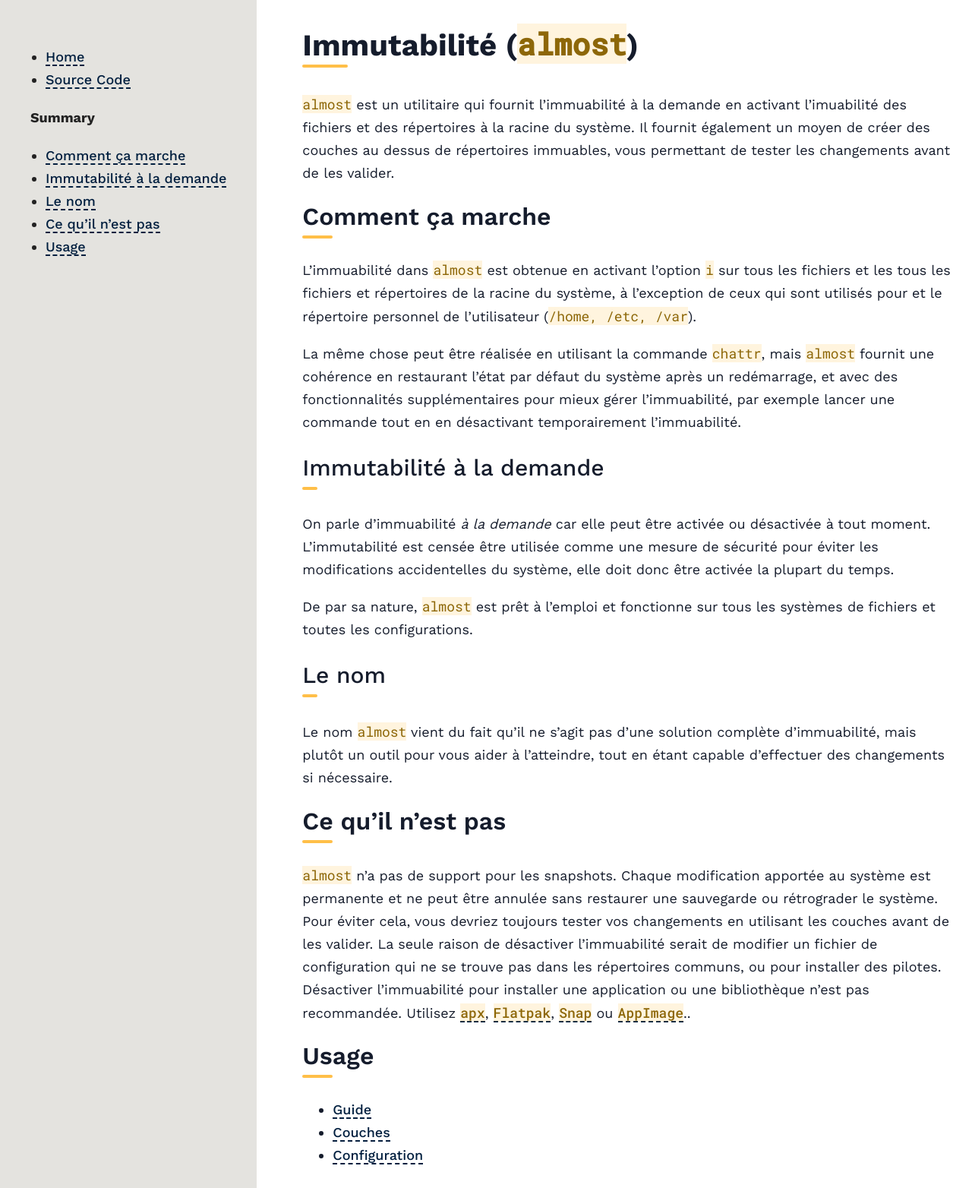
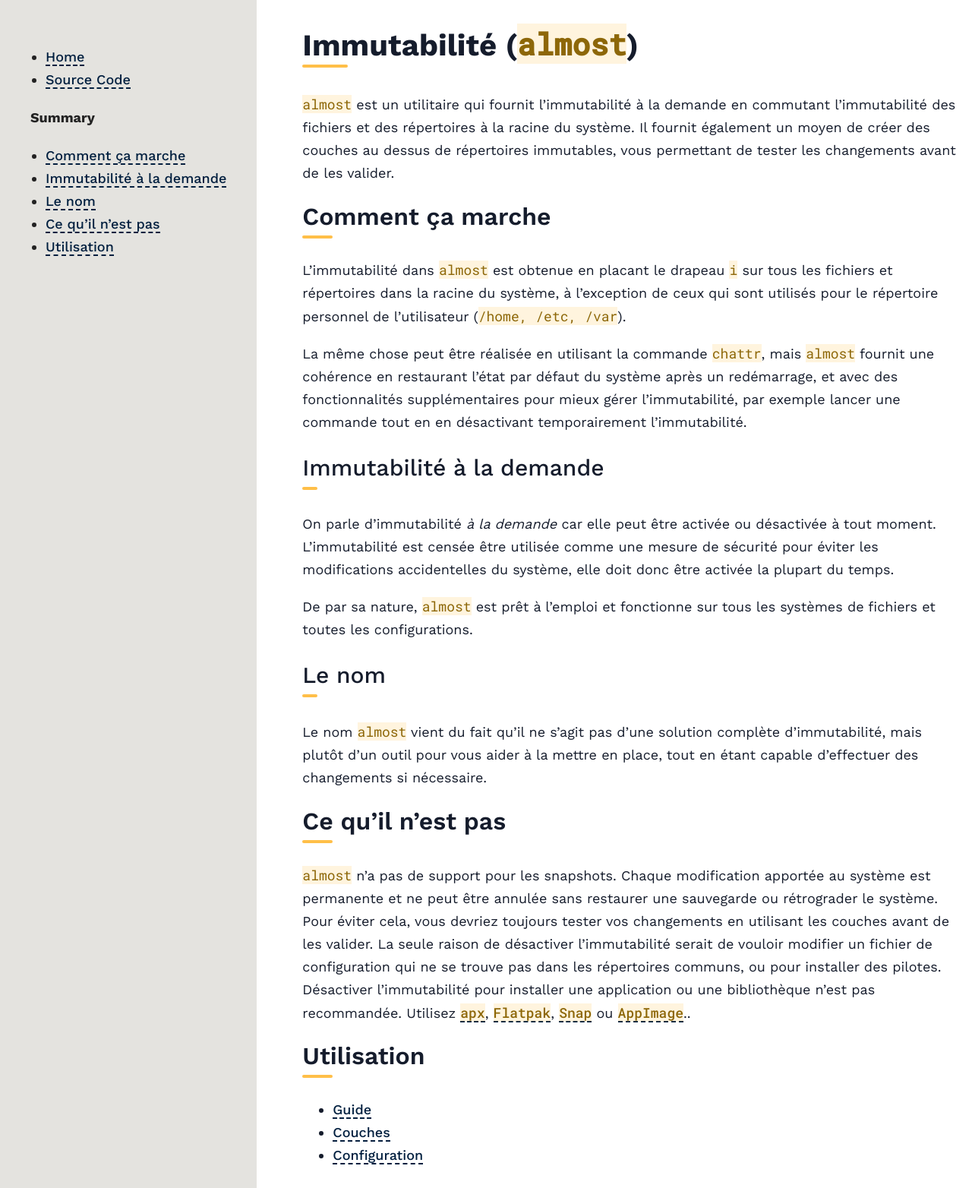
Before and after one commit to Vanilla-OS/documentation, a Jekyll site: the page built from docs/almost/index.fr.md, in a window 1280 px wide. Shown: the whole page at 76% size. Built offline with Jekyll 4.4.1, drawn with Linux system fonts in a browser that asks for light colours; our own code applies the rules of GitHub Pages for plain Markdown files.

Commit message:
Update index.fr.md
Correction of sentence structure and removal of duplicate words.

```diff
--- a/docs/almost/index.fr.md
+++ b/docs/almost/index.fr.md
@@ -4,43 +4,41 @@ description : Découvrez comment utiliser Almost, l'utilitaire d'immutabilité
 ---
 
 # Immutabilité (`almost`)
-`almost` est un utilitaire qui fournit l'immuabilité à la demande en activant l'imuabilité
+`almost` est un utilitaire qui fournit l'immutabilité à la demande en commutant l'immutabilité
 des fichiers et des répertoires à la racine du système. Il fournit également
-un moyen de créer des couches au dessus de répertoires immuables, vous permettant de tester
+un moyen de créer des couches au dessus de répertoires immutables, vous permettant de tester
 les changements avant de les valider.
 
 ## Comment ça marche
-L'immuabilité dans `almost` est obtenue en activant l'option `i` sur tous les fichiers et les
-tous les fichiers et répertoires de la racine du système, à l'exception de ceux qui sont utilisés pour
-et le répertoire personnel de l'utilisateur (`/home, /etc, /var`).
+L'immutabilité dans `almost` est obtenue en placant le drapeau `i` sur tous les fichiers et répertoires dans la racine du système, à l'exception de ceux qui sont utilisés pour le répertoire personnel de l'utilisateur (`/home, /etc, /var`).
 
 La même chose peut être réalisée en utilisant la commande `chattr`, mais `almost` fournit une
 cohérence en restaurant l'état par défaut du système après un redémarrage, et
-avec des fonctionnalités supplémentaires pour mieux gérer l'immuabilité, par exemple lancer une commande tout en
-en désactivant temporairement l'immuabilité.
+avec des fonctionnalités supplémentaires pour mieux gérer l'immutabilité, par exemple lancer une commande tout en
+en désactivant temporairement l'immutabilité.
 
 ### Immutabilité à la demande
-On parle d'immuabilité *à la demande* car elle peut être activée ou désactivée à tout moment.
+On parle d'immutabilité *à la demande* car elle peut être activée ou désactivée à tout moment.
 L'immutabilité est censée être utilisée comme une mesure de sécurité
 pour éviter les modifications accidentelles du système, elle doit donc être activée la plupart du temps.
 
 De par sa nature, `almost` est prêt à l'emploi et fonctionne sur tous les systèmes de fichiers et toutes les configurations.
 
 ### Le nom
-Le nom `almost` vient du fait qu'il ne s'agit pas d'une solution complète d'immuabilité,
-mais plutôt un outil pour vous aider à l'atteindre,
+Le nom `almost` vient du fait qu'il ne s'agit pas d'une solution complète d'immutabilité,
+mais plutôt d'un outil pour vous aider à la mettre en place,
 tout en étant capable d'effectuer des changements si nécessaire.
 
 ## Ce qu'il n'est pas
 `almost` n'a pas de support pour les snapshots. Chaque modification apportée au
 système est permanente et ne peut être annulée sans restaurer une sauvegarde ou rétrograder le système.
 Pour éviter cela, vous devriez toujours tester vos changements en utilisant les couches avant de les valider.
-La seule raison de désactiver l'immuabilité serait de modifier
+La seule raison de désactiver l'immutabilité serait de vouloir modifier
 un fichier de configuration qui ne se trouve pas dans les répertoires communs,
-ou pour installer des pilotes. Désactiver l'immuabilité pour installer une application ou une bibliothèque n'est pas recommandée.
+ou pour installer des pilotes. Désactiver l'immutabilité pour installer une application ou une bibliothèque n'est pas recommandée.
 Utilisez [`apx`](/docs/apx), [`Flatpak`](/docs/flatpak), [`Snap`](/docs/snap) ou [`AppImage`](/docs/appimage)..
 
-## Usage
+## Utilisation
 - [Guide](/docs/almost/manpage)
 - [Couches](/docs/almost/layers)
 - [Configuration](/docs/almost/configuration)
```
